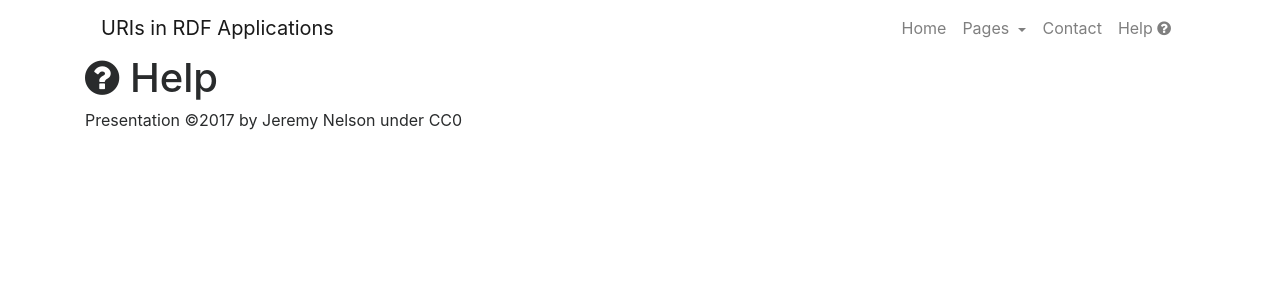
After one commit to jermnelson/urls-rdf-apps, a Flask app: template templates/urls-rdf-apps/help.html in a window 1280 px wide. The commit adds this page. Shown: the top 300 px of the page. Run offline with Flask 2, Linux system fonts and the light colour scheme; the template is opened without the code that fills it: most values are stand-ins (such as "Sample title", 1, 10 or a date in 2020); some libraries are stand-ins or nearby versions.

Commit message:
content update

```diff
--- /dev/null
+++ b/templates/urls-rdf-apps/help.html
@@ -0,0 +1,7 @@
+{% extends 'urls-rdf-apps/base.html' %}
+
+{% block cover %}
+<div class="inner cover">
+    <h1><i class="fa fa-question-circle" aria-hidden="true"></i> Help</h1>
+</div>
+{% endblock cover %}
--- a/templates/urls-rdf-apps/index.html
+++ b/templates/urls-rdf-apps/index.html
@@ -8,8 +8,9 @@
 
     </p>
     <h2>List of topics</h2>
+    <p>{{ pages }}</p>
     <ol>
-    {% for page in pages %}
+    {% for page in presentation %}
      <li><a href="{{ url_for('page', path=page.path) }}">{{ page.meta.title }}</a></li>
     {% endfor %}
     </ol>
@@ -17,6 +18,7 @@
      <a href="{{ url_for('page', path='history') }}"
         class="btn btn-lg btn-secondary">
         History
+        <i class="fa fa-chevron-circle-right" aria-hidden="true"></i>
     </a>
    </p>
  </div>
--- a/templates/urls-rdf-apps/navbar.html
+++ b/templates/urls-rdf-apps/navbar.html
@@ -5,10 +5,10 @@
   <a class="navbar-brand" href="#">URIs in RDF Applications</a>
   <div class="collapse navbar-collapse justify-content-end" id="navbarNavDropdown">
     <ul class="navbar-nav pull-right">
-      <li class="nav-item active">
+      <li class="nav-item {% if category=='home' %}active{% endif %}">
         <a class="nav-link" href="{{ url_for('index') }}">Home <span class="sr-only">(current)</span></a>
       </li>
-      <li class="nav-item dropdown">
+      <li class="nav-item dropdown {% if category=='pages'%}active{% endif %}">
         <a class="nav-link dropdown-toggle" href="#" id="navbarDropdownMenuLink" data-toggle="dropdown" aria-haspopup="true" aria-expanded="false">
           Pages
         </a>
@@ -18,11 +18,11 @@
             {% endfor %}
         </div>
       </li>
-        <li class="nav-item">
-            <a class="nav-link" href="#">Contact</a>
+        <li class="nav-item {% if category=='contact' %}active{% endif %}">
+            <a class="nav-link" href="{{ url_for('contact') }}">Contact</a>
         </li>
-        <li class="nav-item">
-            <a class="nav-link" href="#">Help
+        <li class="nav-item {% if category=='help' %}active{% endif %}">
+            <a class="nav-link" href="{{ url_for('help') }}">Help
                 <i class="fa fa-question-circle" aria-hidden="true"></i>
             </a>
         </li>
```
Also changed, not shown: app.py (+12 -0 lines), pages/history.md (+1 -1 lines), pages/seo-aware.md (+4 -0 lines), templates/urls-rdf-apps/contact.html (added, +11 -0 lines).
